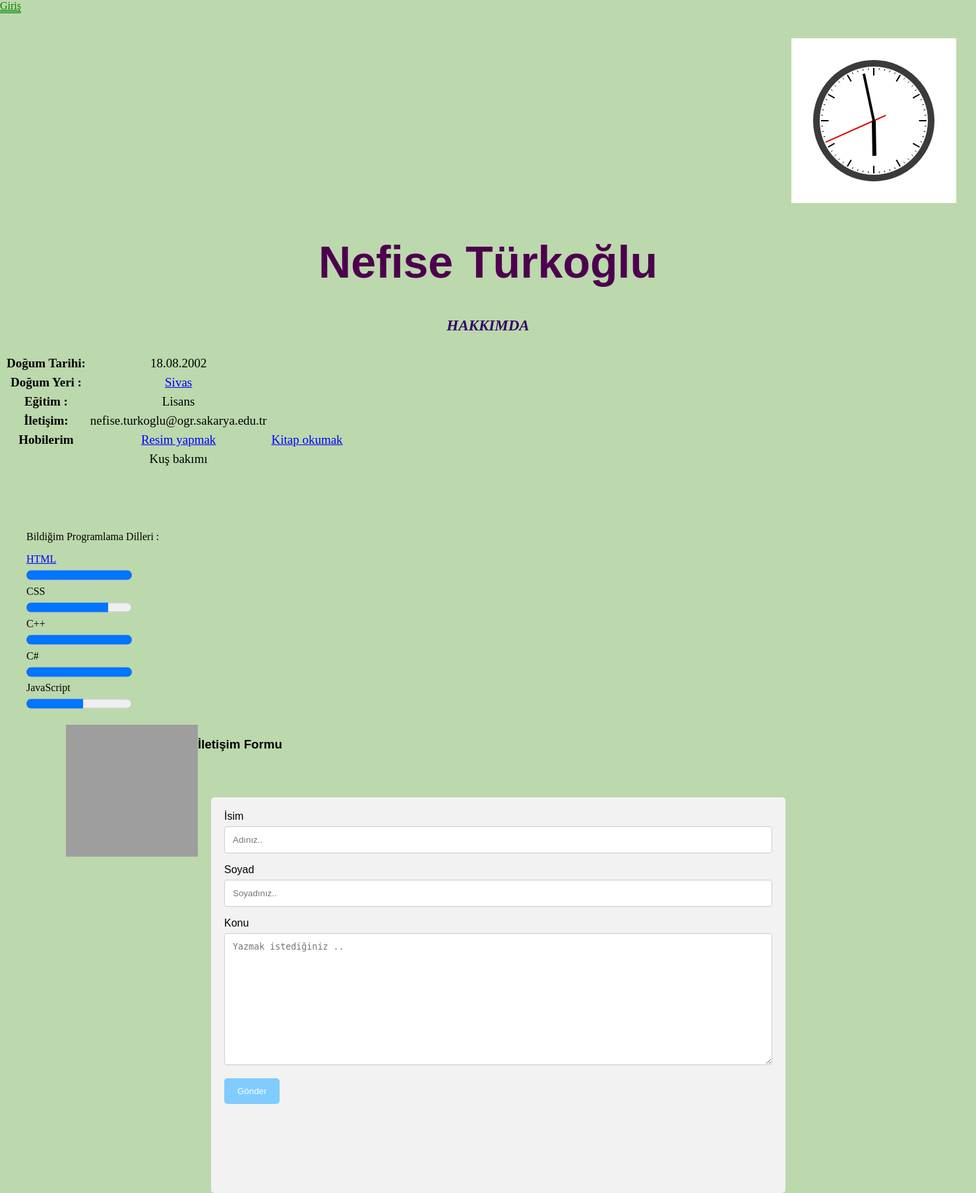
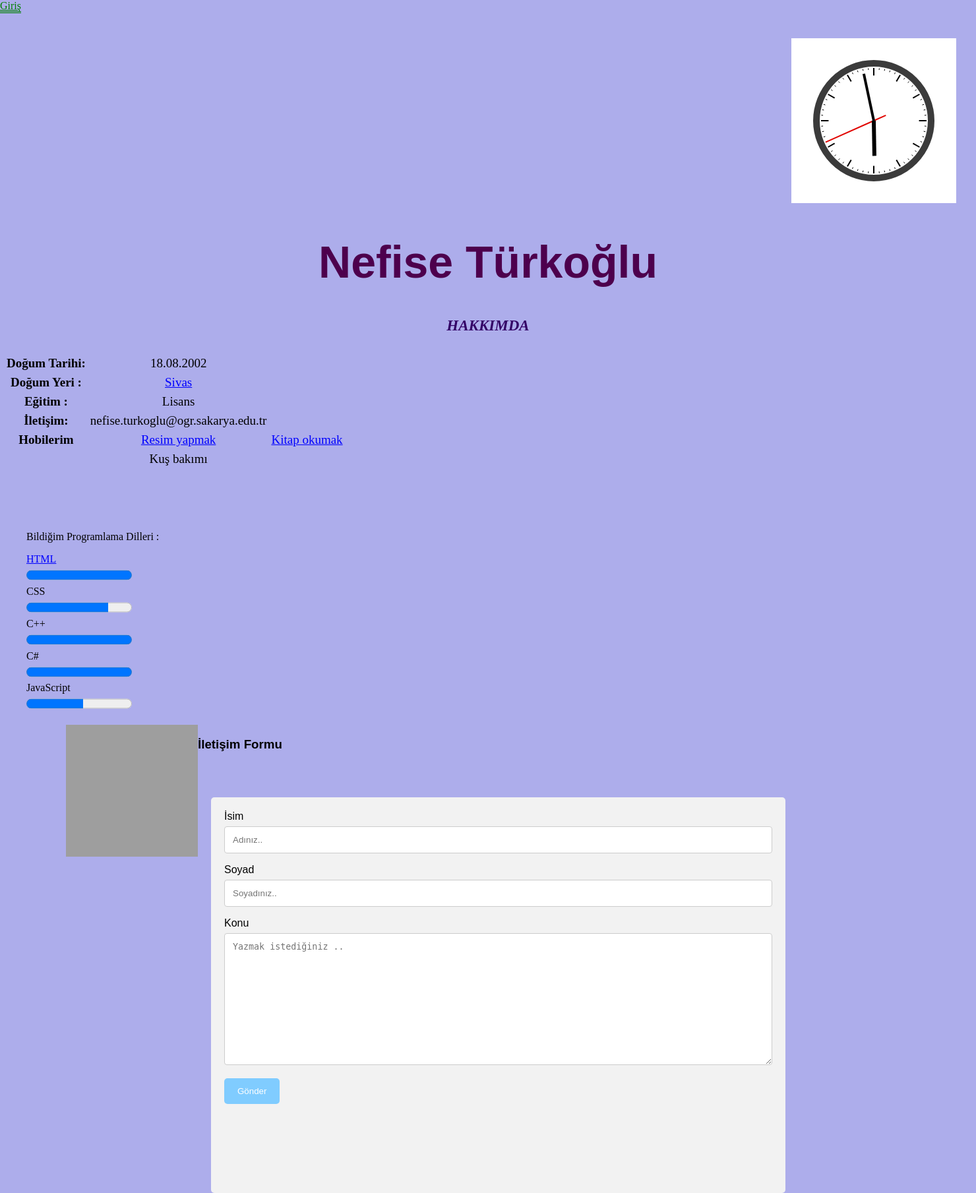
Before and after one commit to nefiseT/Ki-isel-Web-Sitesi---Personal-WebSite, a PHP site: page /Proje.html in a window 1480 px wide. Shown: the whole page at 66% size. Run offline with PHP 8.4, Linux system fonts and the light colour scheme; some web fonts are replaced; grey boxes are pictures that could not be loaded.

Commit message:
Update Proje.css
düzenlemeler yapıldı
yeni stiller eklendi

```diff
--- a/Proje.css
+++ b/Proje.css
@@ -1,5 +1,6 @@
 body{
-	background-color: #bcd8ad ;
+	background-color: #adadeb
+ ;
 	Margin : 0;
 	Padding : 0;
 	Min-height : 100vh;
```
